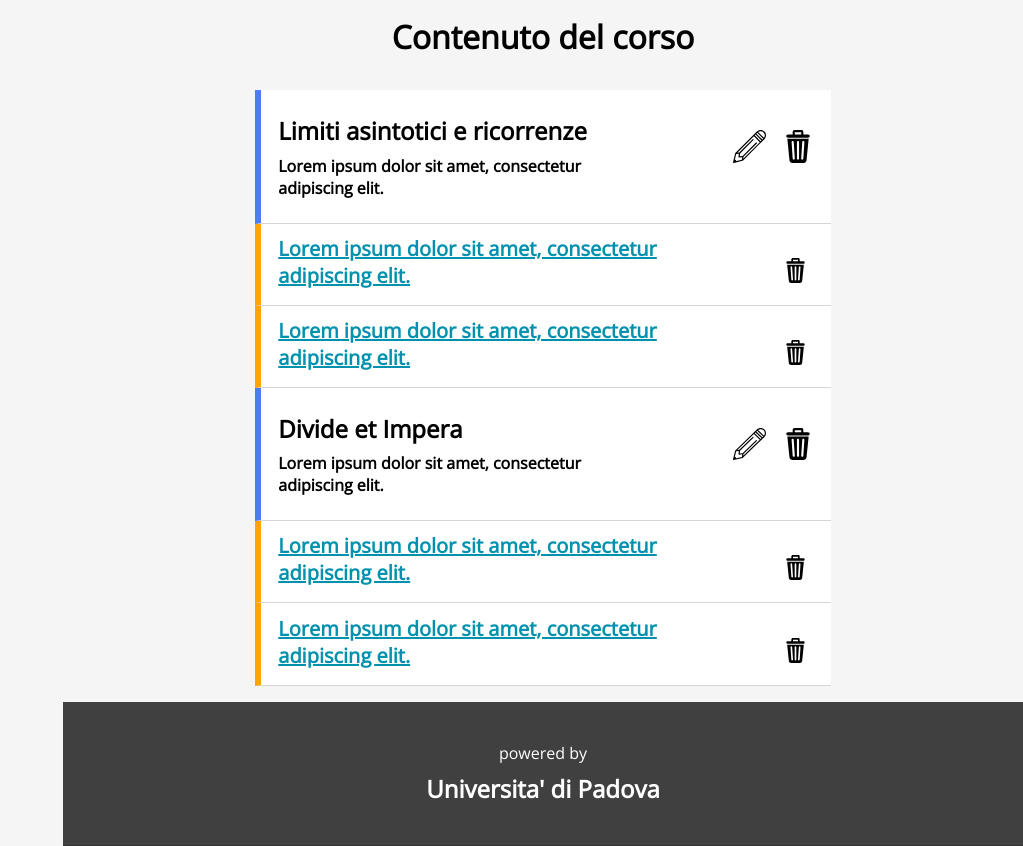
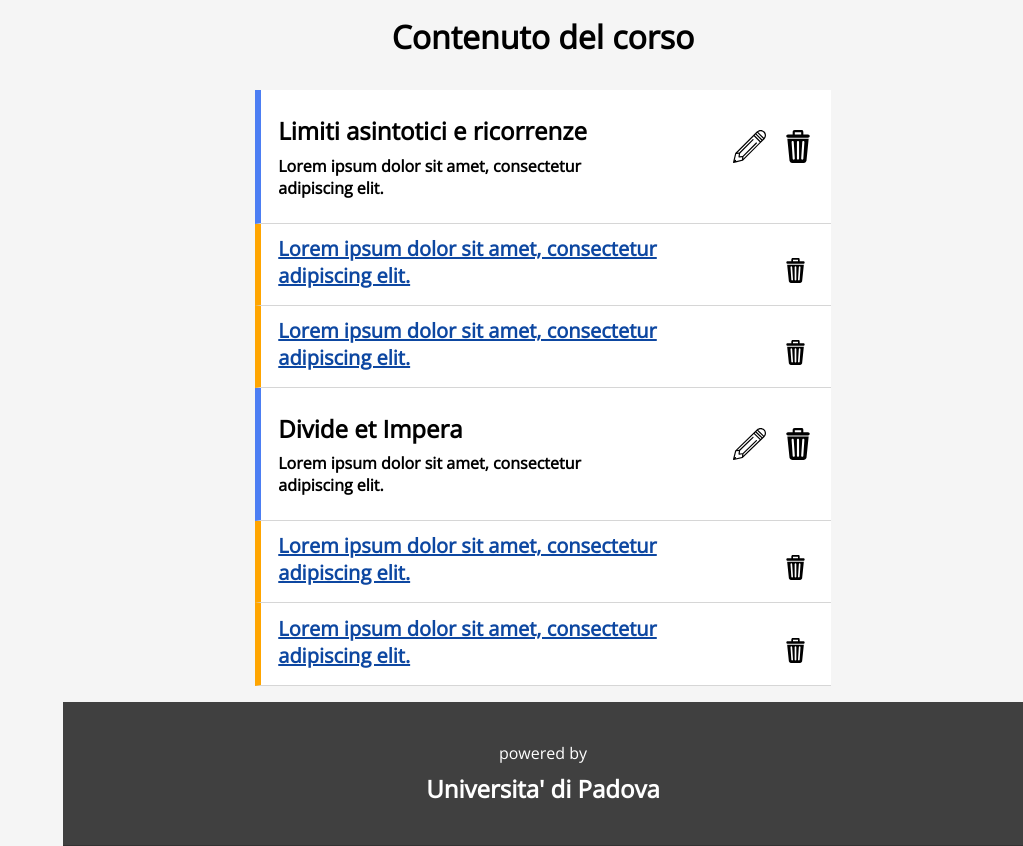
Before and after one commit to Giacomobarzon97/Tecnologie-Web, a PHP site: page /article_links.html in a window 1280 px wide. Shown: the part 1109-1955 px from the top of the page, without its empty margins (257-1280 px from the left). Run offline with PHP 8.4, Linux system fonts and the light colour scheme; some libraries are stand-ins or nearby versions.

Commit message:
Changed link color

```diff
--- a/style.css
+++ b/style.css
@@ -465,7 +465,6 @@ a:hover{
     display: inline-block;
     font-size:  1.25em;
     width: 80%;
-    color: #0091ae;
 }
 
 /*
```
